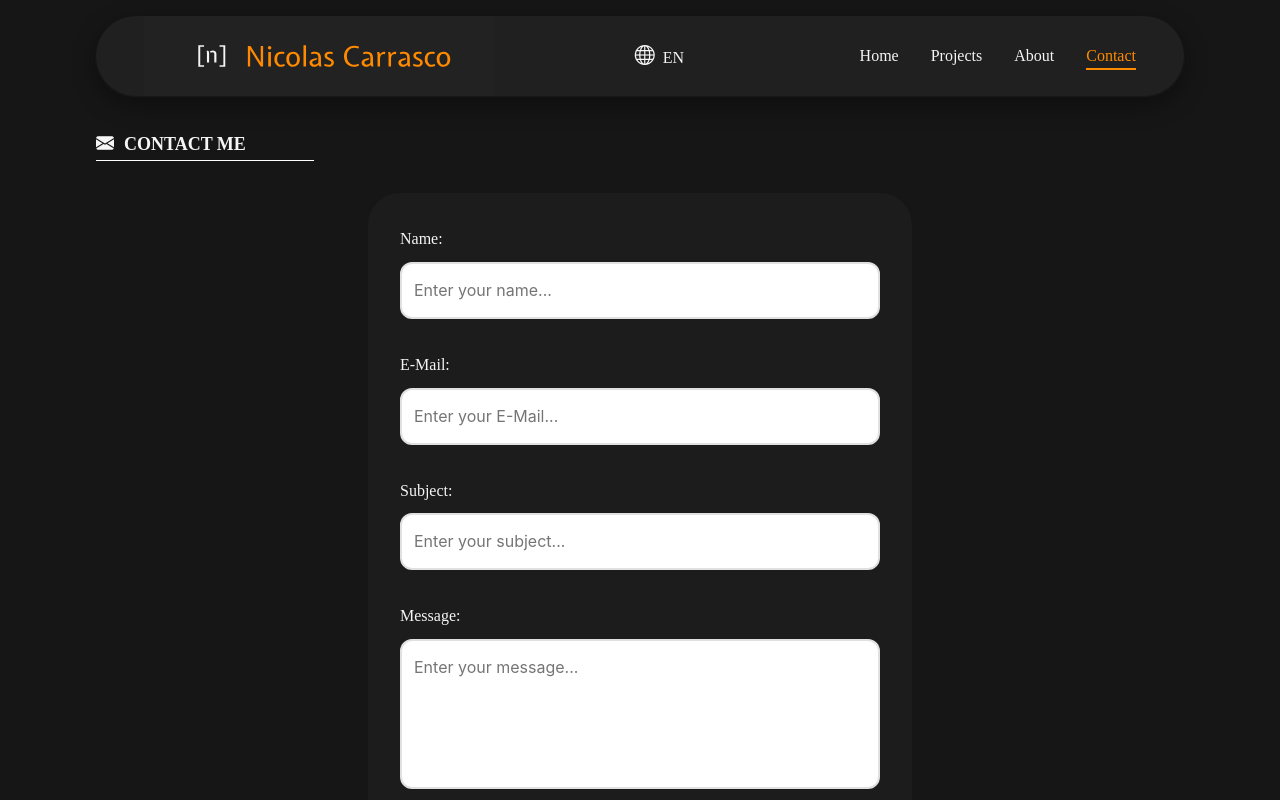
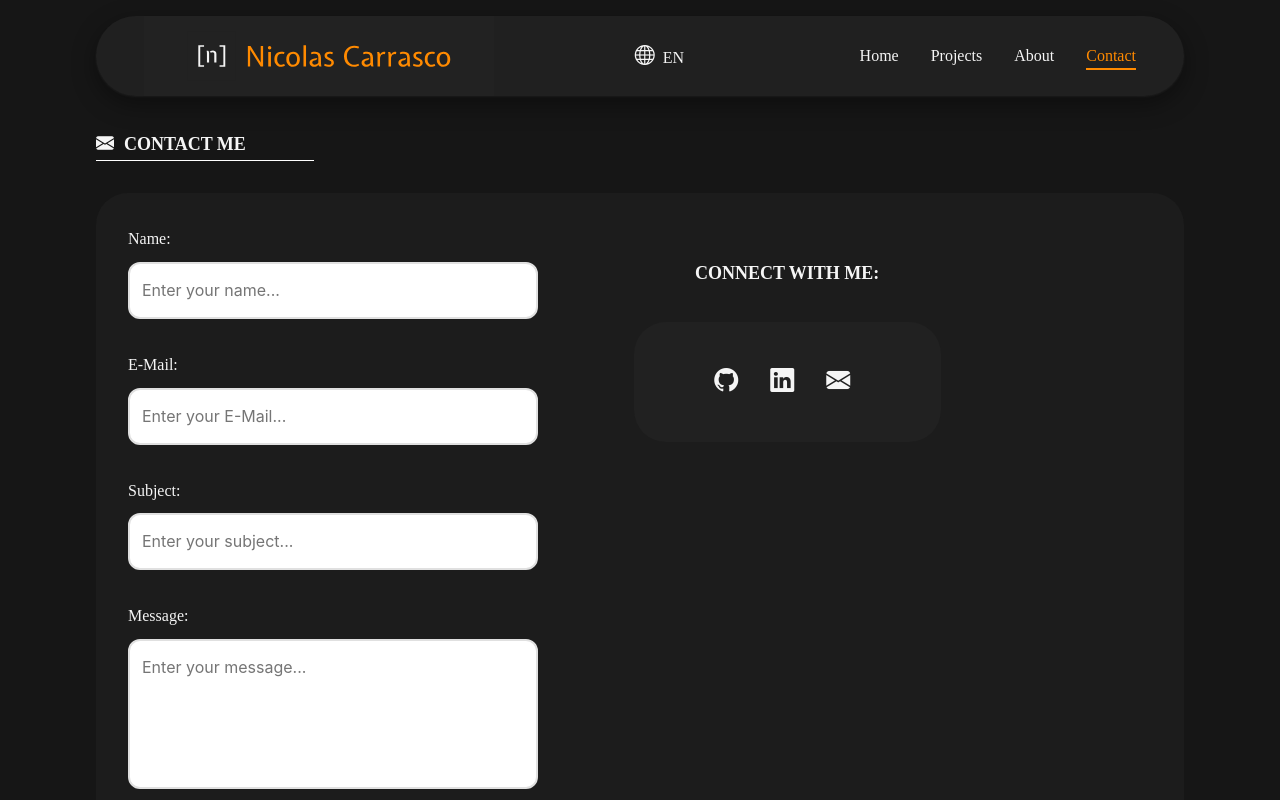
Before and after one commit to Niccar95/Portfolio-React, a React (Vite) app: page /contact in a window 1280 px wide. Shown: the top 800 px of the page. Built offline with nearby package versions, Linux system fonts and the light colour scheme; some icons are missing; a web font is replaced by a local one.

Commit message:
working on contact page

```diff
--- a/src/components/ContactForm.tsx
+++ b/src/components/ContactForm.tsx
@@ -114,6 +114,35 @@ export const ContactForm = () => {
           <p>{t("contact.notifications.error", { errorMessage: error })}</p>
         )}
       </form>
+      <section className="socialLinks">
+        <h3>{t("contact.social.title", "Connect with me:")}</h3>
+        <div>
+          <a
+            href="https://github.com/yourusername"
+            target="_blank"
+            rel="noopener noreferrer"
+            aria-label="GitHub"
+          >
+            <i className="bi bi-github"></i>
+          </a>
+          <a
+            href="https://linkedin.com/in/yourusername"
+            target="_blank"
+            rel="noopener noreferrer"
+            aria-label="LinkedIn"
+          >
+            <i className="bi bi-linkedin"></i>
+          </a>
+          <a
+            href="mailto:your@email.com"
+            target="_blank"
+            rel="noopener noreferrer"
+            aria-label="Email"
+          >
+            <i className="bi bi-envelope-fill"></i>
+          </a>
+        </div>
+      </section>
     </article>
   );
 };
--- a/src/styles/_cards.scss
+++ b/src/styles/_cards.scss
@@ -141,23 +141,56 @@
 }
 
 .formCard {
+    display: flex;
+    flex-direction: column;
+    gap: 2rem;
     width: 100%;
     border-radius: 2rem;
     padding: 2rem;
     background-color: #1c1c1c;
-    position:static;
+    position: static;
     z-index: 1;
 
     @include desktop() {
-        align-self: center;
-        width: 50%;
+        flex-direction: row;
+        width: 100%;
+        gap: 6rem;
     }
 
-    .contactHeading.desktop {
-        display: none;
-        @include desktop() {
-            display:block
-        }
+        .socialLinks {
+            margin-top: 2rem;
+            text-align: center;
+
+            @include desktop() {
+                width: 30%;
+            }
+
+            h3 {
+              margin-bottom: 2rem;
+            }
+
+            div {
+              display: flex;
+              align-items: center;
+              justify-content: center;
+              gap: 2rem;
+              height: 120px;
+              box-shadow: none;
+              background-color: #222222e6;
+              border-radius: 2rem;
+
+              a {
+                color: #444;
+                font-size: 1.5rem;
+                transition: color 0.3s ease, transform 0.3s ease;
+
+                &:hover {
+                  color: #ff8a00;
+                  transform: scale(1.2);
+                }
+              }
+            }
+          }
+
+
     }
-
-}
--- a/src/styles/_contactForm.scss
+++ b/src/styles/_contactForm.scss
@@ -5,6 +5,11 @@ form {
     flex-direction: column;
     gap: 2rem;
     width: 100%;
+
+
+    @include desktop() {
+      width: 40%;
+    }
 
     label {
         display: flex;
@@ -43,7 +48,6 @@ form {
             background-color: white;
             resize: none;
             outline: none;
-
           }
 
             textarea:focus {
```
Lines whose indentation alone changed are shown as unchanged.
